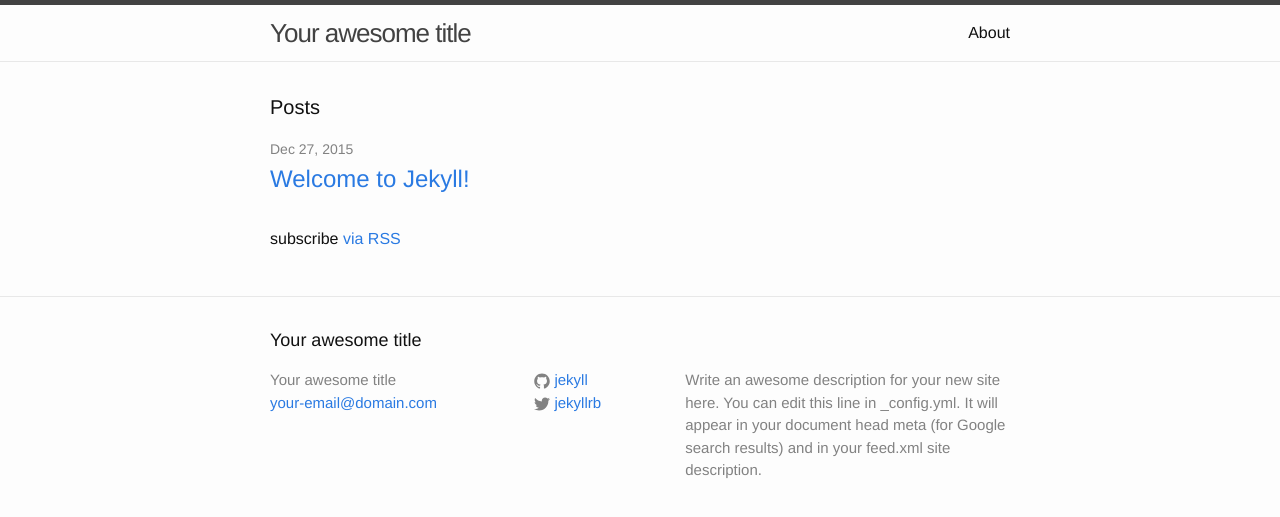
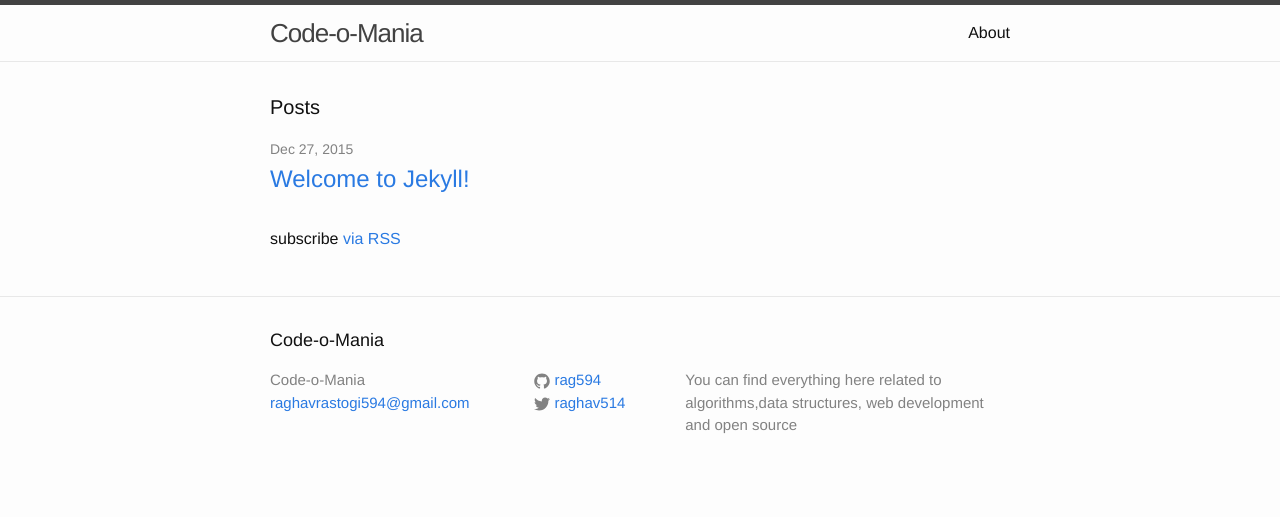
Before and after one commit to rag594/rag594.github.io, a Jekyll site: the page built from index.html, in a window 1280 px wide. Shown: the top 517 px of the page. Built offline with Jekyll 4.4.1, drawn with Linux system fonts in a browser that asks for light colours.

Commit message:
_config.yml changed

```diff
--- a/_config.yml
+++ b/_config.yml
@@ -6,16 +6,15 @@
 # 'jekyll serve'. If you change this file, please restart the server process.
 
 # Site settings
-title: Your awesome title
-email: your-email@domain.com
+title: Code-o-Mania
+email: raghavrastogi594@gmail.com
 description: > # this means to ignore newlines until "baseurl:"
-  Write an awesome description for your new site here. You can edit this
-  line in _config.yml. It will appear in your document head meta (for
-  Google search results) and in your feed.xml site description.
+  You can find everything here related to algorithms,data structures,
+  web development and open source
 baseurl: "" # the subpath of your site, e.g. /blog
 url: "http://yourdomain.com" # the base hostname & protocol for your site
-twitter_username: jekyllrb
-github_username:  jekyll
+twitter_username: raghav514
+github_username:  rag594
 
 # Build settings
 markdown: kramdown
```
